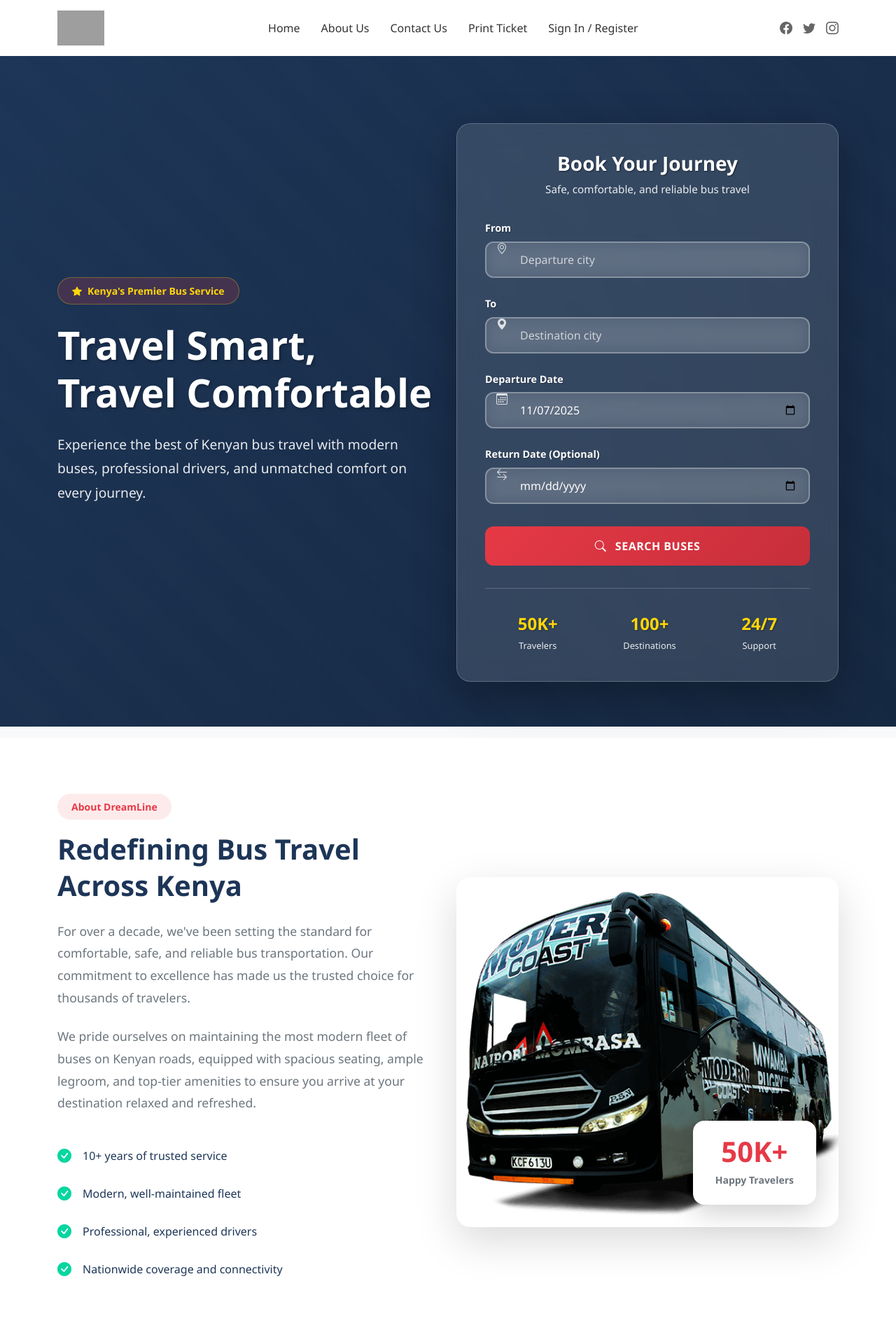
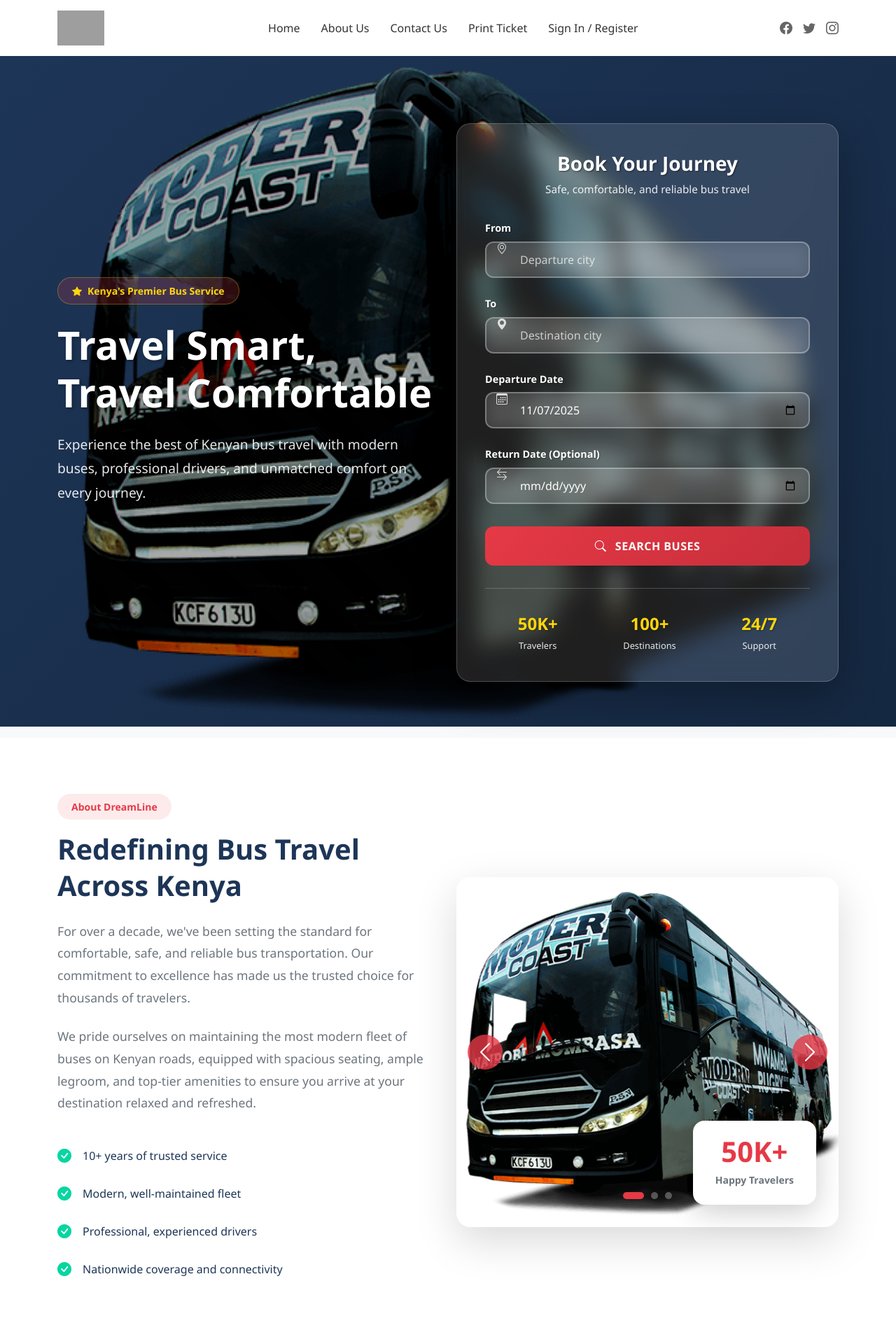
Before and after one commit to steve-ongera/Dreamline-Bus-Booking-System, a Django app: page / in a window 1280 px wide. Shown: the top 1920 px of the page at 70% size. Run offline with Django 5.2, Linux system fonts and the light colour scheme; grey boxes are pictures that could not be loaded.

Commit message:
made updates

```diff
--- a/templates/home.html
+++ b/templates/home.html
@@ -20,6 +20,33 @@
         display: flex;
         align-items: center;
         padding: 6rem 0 4rem;
+    }
+
+     .hero-carousel {
+        position: absolute;
+        top: 0;
+        left: 0;
+        width: 100%;
+        height: 100%;
+        z-index: 0;
+    }
+
+    .hero-carousel .carousel-inner,
+    .hero-carousel .carousel-item,
+    .hero-bg-img {
+        height: 100%;
+    }
+
+    .hero-bg-img {
+        object-fit: cover;
+        width: 100%;
+        height: 100%;
+        filter: brightness(65%) contrast(105%);
+        transition: transform 8s ease-in-out;
+    }
+
+    .hero-carousel .carousel-item.active .hero-bg-img {
+        transform: scale(1.05);
     }
 
     .hero-pattern {
@@ -313,12 +340,67 @@
         position: relative;
     }
 
+    .about-carousel {
+        border-radius: 20px;
+        overflow: hidden;
+        box-shadow: 0 20px 60px rgba(0,0,0,0.15);
+    }
+
+    .about-carousel .carousel-inner {
+        border-radius: 20px;
+    }
+
+    .about-carousel .carousel-item {
+        height: 500px;
+    }
+
     .about-image {
-        border-radius: 20px;
-        box-shadow: 0 20px 60px rgba(0,0,0,0.15);
         width: 100%;
-        height: 500px;
+        height: 100%;
         object-fit: cover;
+    }
+
+    .about-carousel .carousel-control-prev,
+    .about-carousel .carousel-control-next {
+        width: 50px;
+        height: 50px;
+        background: rgba(230, 57, 70, 0.8);
+        border-radius: 50%;
+        top: 50%;
+        transform: translateY(-50%);
+        opacity: 1;
+    }
+
+    .about-carousel .carousel-control-prev {
+        left: 1rem;
+    }
+
+    .about-carousel .carousel-control-next {
+        right: 1rem;
+    }
+
+    .about-carousel .carousel-control-prev:hover,
+    .about-carousel .carousel-control-next:hover {
+        background: var(--primary-color);
+    }
+
+    .about-carousel .carousel-indicators {
+        bottom: 1.5rem;
+    }
+
+    .about-carousel .carousel-indicators button {
+        width: 10px;
+        height: 10px;
+        border-radius: 50%;
+        background-color: rgba(255, 255, 255, 0.6);
+        border: none;
+        margin: 0 5px;
+    }
+
+    .about-carousel .carousel-indicators button.active {
+        background-color: var(--primary-color);
+        width: 30px;
+        border-radius: 5px;
     }
 
     .about-image-badge {
@@ -330,6 +412,7 @@
         border-radius: 16px;
         box-shadow: 0 10px 40px rgba(0,0,0,0.2);
         text-align: center;
+        z-index: 10;
     }
 
     .badge-number {
@@ -483,8 +566,11 @@
             font-size: 2rem;
         }
 
-        .about-image {
+        .about-carousel .carousel-item {
             height: 400px;
+        }
+
+        .about-image-wrapper {
             margin-bottom: 2rem;
         }
 
@@ -519,7 +605,7 @@
             font-size: 1.75rem;
         }
 
-        .about-image {
+        .about-carousel .carousel-item {
             height: 350px;
         }
 
@@ -549,7 +635,7 @@
             padding: 0.875rem 1.5rem;
         }
 
-        .about-image {
+        .about-carousel .carousel-item {
             height: 300px;
         }
 
@@ -567,8 +653,26 @@
 {% endblock %}
 
 {% block search_bar %}
+
+
 <!-- Hero Section with Transparent Search -->
 <section class="hero-section">
+
+    <!-- Background Carousel -->
+    <div id="heroBackgroundCarousel" class="carousel slide hero-carousel" data-bs-ride="carousel" data-bs-interval="4000">
+        <div class="carousel-inner">
+            <div class="carousel-item active">
+                <img src="{% static 'images/bus-1.png' %}" class="d-block w-100 hero-bg-img" alt="Luxury Bus">
+            </div>
+            <div class="carousel-item">
+                <img src="{% static 'images/bus-2.png' %}" class="d-block w-100 hero-bg-img" alt="Comfort Travel">
+            </div>
+            <div class="carousel-item">
+                <img src="{% static 'images/bus-2.png' %}" class="d-block w-100 hero-bg-img" alt="Kenya Routes">
+            </div>
+        </div>
+    </div>
+
     <div class="hero-pattern"></div>
 
     <div class="container">
@@ -580,7 +684,9 @@
                             <i class="bi bi-star-fill me-2"></i>Kenya's Premier Bus Service
                         </span>
                         <h1 class="hero-main-title">Travel Smart, Travel Comfortable</h1>
-                        <p class="hero-main-subtitle">Experience the best of Kenyan bus travel with modern buses, professional drivers, and unmatched comfort on every journey.</p>
+                        <p class="hero-main-subtitle">
+                            Experience the best of Kenyan bus travel with modern buses, professional drivers, and unmatched comfort on every journey.
+                        </p>
                     </div>
                 </div>
 
@@ -592,7 +698,8 @@
                                 <p class="search-subtitle">Safe, comfortable, and reliable bus travel</p>
                             </div>
 
-                            <form id="searchForm">
+                            <!-- Keep your form as is -->
+                             <form id="searchForm">
                                 <div class="search-input-wrapper-transparent">
                                     <label class="form-label-transparent">From</label>
                                     <input type="text"
@@ -657,6 +764,7 @@
                                     <span class="stat-label-transparent">Support</span>
                                 </div>
                             </div>
+                            <!-- ... -->
                         </div>
                     </div>
                 </div>
@@ -664,6 +772,7 @@
         </div>
     </div>
 </section>
+
 {% endblock %}
 
 {% block content %}
@@ -701,7 +810,31 @@
 
             <div class="col-lg-6">
                 <div class="about-image-wrapper">
-                    <img src="{% static 'images/bus-1.png' %}" alt="DreamLine Bus" class="about-image">
+                    <!-- Carousel for About Images -->
+                    <div id="aboutCarousel" class="carousel slide about-carousel" data-bs-ride="carousel">
+                        <div class="carousel-indicators">
+                            <button type="button" data-bs-target="#aboutCarousel" data-bs-slide-to="0" class="active"></button>
+                            <button type="button" data-bs-target="#aboutCarousel" data-bs-slide-to="1"></button>
+                            <button type="button" data-bs-target="#aboutCarousel" data-bs-slide-to="2"></button>
+                        </div>
+                        <div class="carousel-inner">
+                            <div class="carousel-item active">
+                                <img src="{% static 'images/bus-1.png' %}" class="about-image d-block w-100" alt="DreamLine Modern Fleet">
+                            </div>
+                            <div class="carousel-item">
+                                <img src="{% static 'images/bus-2.png' %}" class="about-image d-block w-100" alt="Comfortable Interior">
+                            </div>
+                            <div class="carousel-item">
+                                <img src="{% static 'images/bus-1.png' %}" class="about-image d-block w-100" alt="Professional Service">
+                            </div>
+                        </div>
+                        <button class="carousel-control-prev" type="button" data-bs-target="#aboutCarousel" data-bs-slide="prev">
+                            <span class="carousel-control-prev-icon"></span>
+                        </button>
+                        <button class="carousel-control-next" type="button" data-bs-target="#aboutCarousel" data-bs-slide="next">
+                            <span class="carousel-control-next-icon"></span>
+                        </button>
+                    </div>
                     <div class="about-image-badge">
                         <span class="badge-number">50K+</span>
                         <span class="badge-text">Happy Travelers</span>
@@ -883,8 +1016,8 @@
         }
     });
 
-       // Form submission
-    $('#searchForm').submit(function(e) {
+    // Form submission
+   $('#searchForm').submit(function(e) {
         e.preventDefault();
 
         const fromId = $('#fromLocationId').val();
```
